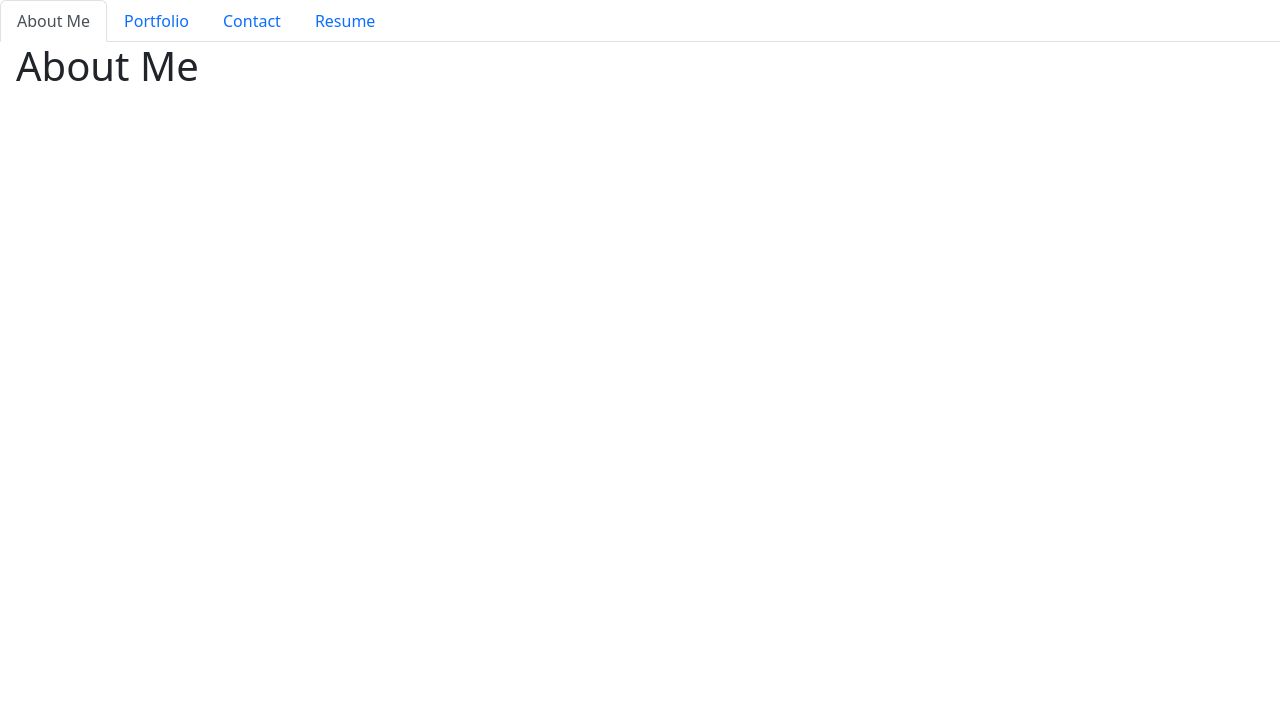
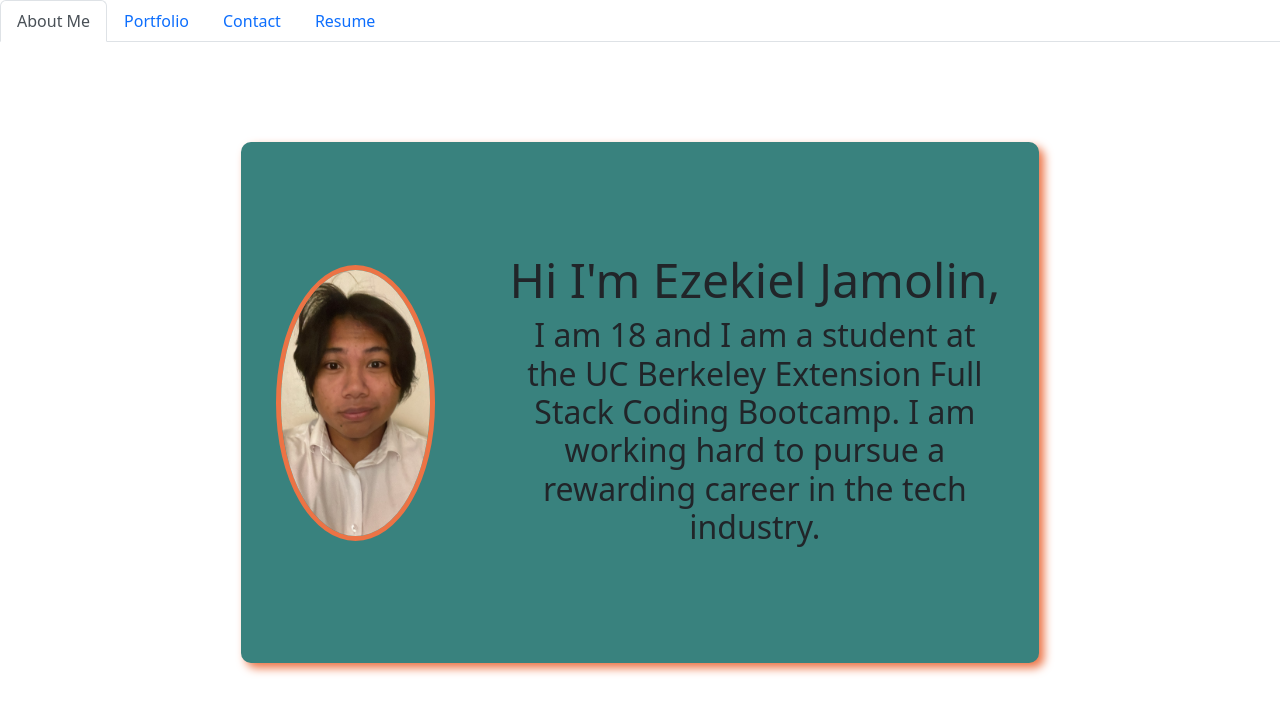
Before and after one commit to Ezekiel186/react-portfolio, a React (Vite) app: page / in a window 1280 px wide. Shown: the top 714 px of the page. Built offline with nearby package versions, Linux system fonts and the light colour scheme.

Commit message:
added css

```diff
--- a/index.html
+++ b/index.html
@@ -5,6 +5,7 @@
     <link rel="icon" type="image/svg+xml" href="/logo.svg" />
     <meta name="viewport" content="width=device-width, initial-scale=1.0" />
     <title>Portfolio</title>
+    <link rel="stylesheet" href="./src/css/style.css" />
   </head>
   <body>
     <div id="root"></div>
--- a/src/components/pages/About.jsx
+++ b/src/components/pages/About.jsx
@@ -1,7 +1,17 @@
 export default function About() {
     return (
       <div>
-        <h1>About Me</h1>
+        <section className="me-container">
+        <div className="me">
+                <img src="/public/images/profile.jpg" alt="Ezekiel-Jamolin-Photo"/>
+                <div className="text-container">
+                <div className="text">
+                <h1>Hi I'm Ezekiel Jamolin,</h1>
+                <h2>I am 18 and I am a student at the UC Berkeley Extension Full Stack Coding Bootcamp. I am working hard to pursue a rewarding career in the tech industry.</h2>
+                </div>
+            </div>
+            </div>
+            </section>
       </div>
     );
   }
--- /dev/null
+++ b/src/css/style.css
@@ -0,0 +1,314 @@
+:root {
+    --back:#f2e5de;
+    --main:  #8d540a;
+    --accent:#EC7345;
+    --text: #EC7345;
+    --hover: crimson;
+}
+
+* {
+    box-sizing: border-box;
+    padding: 0;
+    margin: 0;
+}
+
+html {
+    scroll-behavior: smooth;
+}
+
+body {
+    font-family: monospace;
+    font-weight: bold;
+    background-color: var(--back);
+    color: var(--text);
+}
+
+header {
+    padding: 15px;
+    background-color: var(--main);
+}
+
+header h1 {
+    display: inline-block;
+    font-size: 48px;
+}
+
+header nav {
+    font-size: 150%;
+    display: inline-flex;
+    float: right;
+}
+
+header nav li {
+    display: inline-block;
+    margin: 20px;
+    margin-top: 16px;
+}
+
+/* shadows */
+.me, .project-container, footer {
+    box-shadow: 5px 5px 10px var(--accent);
+}
+
+
+/* me section */
+
+.me-container {
+    width: 80%;
+    margin: 0 auto;
+    display: flex;
+    justify-content: center;
+    align-items: center;
+}
+
+.me {
+    margin: 10px;
+    width: 80%;
+    margin-top: 10%;
+    background-color: #39827E;
+    text-align: center;
+    border-radius: 10px;
+    display: flex;
+    align-items: center;
+}
+
+.me img {
+    display: block;
+    margin: 35px;
+    width: 20%;
+    border-radius: 50%;
+    border: var(--text) 5px solid;
+}
+
+.text-container {
+    width: 80%;
+    margin: 10px;
+}
+
+.text {
+    width: 90%;
+    margin: 0 auto;
+}
+
+/* links styling */
+
+a {
+    text-decoration: none;
+    color: var(--accent);
+  }
+
+#Project:hover {
+    scale: 1.1;
+    border-radius: 10px;
+    transform: rotate(5deg);
+    transition: transform 1s ease;
+}
+
+#Project-1:hover {
+    scale: 1.03;
+}
+
+a:hover {
+    color: var(--hover);
+}
+
+/* project section */
+
+main h1 {
+    font-size: 300%;
+    text-align: center;
+    padding-top: 20%;
+
+}
+
+img {
+    border-radius: 10px;
+}
+
+main h2 {
+    text-align: center;
+    font-size: 200%;
+    padding-bottom: 20%;
+}
+
+.project-container {
+    background-color: var(--main);
+    padding: 20px;
+    border-radius: 10px;
+    width: 80%;
+    margin: 0 auto;
+    margin-top: 20px;
+    display: flex;
+    flex-wrap: wrap;
+    flex-direction: row;
+    justify-content: space-between;
+    align-items: center;
+}
+
+#Project-1 {
+    font-size: 150%;
+    display: block;
+    margin: 5px;
+    text-align: center;
+    width: 80%;
+    flex-grow: 1;
+}
+
+#Project-1 img {
+    margin-left: 0%;
+    width: 100%;
+    height: 100%;
+}
+
+#Project {
+    font-size: 150%;
+    display: block;
+    margin-top: 10px;
+    width: 95%;
+    height: 100%;
+    text-align: center;
+}
+
+.card {
+    margin: 0;
+    width: 25%;
+    display: flex;
+    justify-content: center;
+    text-align: center;
+    flex-grow: 0;
+}
+
+#Project img {
+    margin-left: 0%;
+    width: 100%;
+    height: 100%;
+}
+
+#Project p, #Project-1 p {
+    background-color: bisque;
+    border-radius: 10px;
+}
+
+/* contact info */
+
+footer {
+    background-color: var(--main);
+    padding: 20px;
+    border-radius: 10px;
+    width: 80%;
+    margin: 0 auto;
+    margin-top: 20px;
+    display: flex;
+    justify-content: center;
+    align-items: center;
+}
+
+.contact-container {
+    padding: 20px;
+    background-color: bisque;
+    width: 80%;
+    text-align: center;
+    justify-content: space-between;
+    align-items: center;
+    border-radius: 10px;
+}
+
+footer ul {
+    font-size: 16px;
+    list-style: none;
+}
+
+footer a {
+    color: var(--accent);
+}
+
+/* media queries */
+
+@media (max-width: 1200px) {
+
+    header nav li {
+        display: inline-block;
+        margin: 0px;
+        margin-top: 8px;
+        font-size: 20px;
+    }
+
+    header h1 {
+        font-size: 40px;
+    }
+
+    header nav ul li {
+        margin-right: 15px;
+    }
+
+    .me img {
+        width: 25%;
+        margin-left: 30px;
+    }
+
+    .text {
+        font-size: 80%;
+        margin-right: 30px;
+    }
+
+    .project-container {
+        font-size: 12px;
+    }
+
+    footer {
+        font-size: 12px;
+        padding: 15px;
+    }
+
+    .contact-container {
+        padding: 15px;
+    }
+
+    footer a{
+        font-size: 15px;
+    }
+}
+
+@media (max-width: 768px) {
+
+    header nav li {
+        display: inline-block;
+        margin: 0px;
+        margin-top: 0;
+        font-size: 15px;
+    }
+
+    header h1 {
+        font-size: 25px;
+    }
+
+    header nav ul li {
+        margin-right: 5px;
+    }
+
+    .me img {
+        margin-left: 20px;
+    }
+
+    .text {
+        font-size: 50%;
+        margin-right: 20px;
+    }
+
+    .project-container {
+        font-size: 8px;
+    }
+
+    footer {
+        font-size: 8px;
+        padding: 10px;
+    }
+
+    .contact-container {
+        padding: 5px;
+    }
+
+    footer a{
+        font-size: 11px;
+    }
+}
```
Also changed, not shown: public/images/profile.jpg (added), public/logo.svg.
